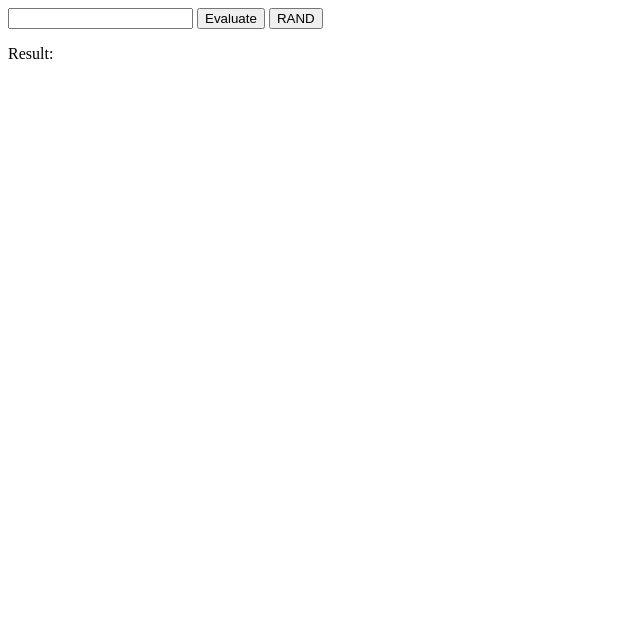
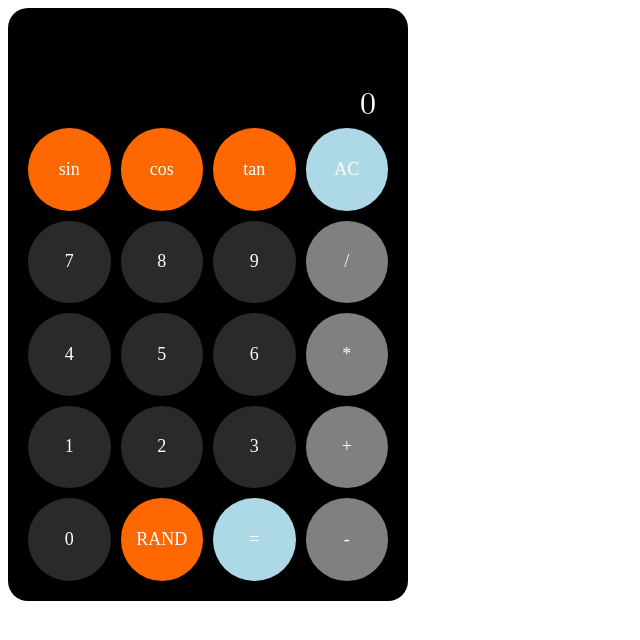
Before and after one commit to rossanmol/mathbuddy, a plain HTML site: page index.html in a window 1280 px wide. Shown: the whole page, without its empty margins (0-640 px from the left). Drawn offline with Linux system fonts and the light colour scheme.

Commit message:
add some styling, make buttons functional

```diff
--- /dev/null
+++ b/home.css
@@ -0,0 +1,73 @@
+.calculator {
+  width: 400px;
+  background-color: black;
+  color: #fff;
+  padding: 20px;
+  box-sizing: border-box;
+  border-radius: 20px;
+}
+
+.calculator-screen {
+  height: 100px;
+  display: flex;
+  justify-content: end;
+  align-items: end;
+  flex-direction: column;
+  padding: 4px 10px;
+  box-sizing: border-box;
+}
+
+input {
+  color: #fff;
+  font-size: 32px;
+  font-family: math;
+  text-align: right;
+}
+
+.calculator-keys {
+  display: grid;
+  grid-template-columns: 1fr 1fr 1fr 1fr;
+  gap: 10px;
+}
+
+.calculator-keys button {
+  border-radius: 50%;
+  aspect-ratio: 1 / 1;
+  background-color: #2a2a2a;
+  color: #fff;
+  font-size: 18px;
+}
+
+.calculator-keys button:hover {
+  filter: brightness(1.1);
+}
+
+.calculator-keys button:active:hover {
+  transform: scale(0.9);
+}
+
+.calculator-keys .button-ac {
+  background-color: #ff6700;
+}
+
+.calculator-keys .button-orange {
+  background-color: #ff6700;
+}
+
+.calculator-keys .button-special {
+  background-color: gray;
+}
+
+.calculator-keys .button-equal {
+  background-color: lightblue;
+}
+
+.calculator-keys .button-ac {
+  background-color: lightblue;
+}
+
+.calculator-keys .span-2 {
+  aspect-ratio: 2 / 1;
+  grid-column: span 2;
+  border-radius: 150px;
+}
--- a/index.html
+++ b/index.html
@@ -4,18 +4,106 @@
     <meta charset="UTF-8" />
     <meta name="viewport" content="width=device-width, initial-scale=1.0" />
     <title>Math Buddy - Truly yours, forever.</title>
+    <link href="./reset.css" rel="stylesheet" />
+    <link href="./home.css" rel="stylesheet" />
   </head>
   <body>
-    <input type="text" id="expression" oninput="evaluateExpression()" />
-    <p id="error-message" style="display: none; color: red">
-      Invalid Expression!
-    </p>
-    <button onclick="evaluateExpression(false)">Evaluate</button>
+    <div class="calculator">
+      <div class="calculator-screen">
+        <p id="calculator-error" style="display: none; color: red">
+          Invalid Expression!
+        </p>
+        <input
+          type="text"
+          id="result"
+          oninput="evaluateExpression()"
+          value="0"
+        />
+      </div>
 
-    <button onClick="getRandomNumber()">RAND</button>
-    <p>Result: <span id="result"></span></p>
-    <script src="eval-expression.js"></script>
-    <script src="human-to-array.js"></script>
-    <script src="ui.js"></script>
+      <div class="calculator-keys">
+        <button
+          type="button"
+          onClick="addFunction(this.innerText)"
+          class="button-orange"
+        >
+          sin
+        </button>
+        <button
+          type="button"
+          onClick="addFunction(this.innerText)"
+          class="button-orange"
+        >
+          cos
+        </button>
+        <button
+          type="button"
+          onClick="addFunction(this.innerText)"
+          class="button-orange"
+        >
+          tan
+        </button>
+        <button type="button" onClick="clearScreen()" class="button-ac">
+          AC
+        </button>
+        <button type="button" onClick="addToScreen(this.innerText)">7</button>
+        <button type="button" onClick="addToScreen(this.innerText)">8</button>
+        <button type="button" onClick="addToScreen(this.innerText)">9</button>
+        <button
+          type="button"
+          onClick="addToScreen(this.innerText)"
+          class="button-special"
+        >
+          /
+        </button>
+
+        <button type="button" onClick="addToScreen(this.innerText)">4</button>
+        <button type="button" onClick="addToScreen(this.innerText)">5</button>
+        <button type="button" onClick="addToScreen(this.innerText)">6</button>
+        <button
+          type="button"
+          onClick="addToScreen(this.innerText)"
+          class="button-special"
+        >
+          *
+        </button>
+
+        <button type="button" onClick="addToScreen(this.innerText)">1</button>
+        <button type="button" onClick="addToScreen(this.innerText)">2</button>
+        <button type="button" onClick="addToScreen(this.innerText)">3</button>
+        <button
+          type="button"
+          onClick="addToScreen(this.innerText)"
+          class="button-special"
+        >
+          +
+        </button>
+
+        <button type="button" onClick="addToScreen(this.innerText)">0</button>
+        <button
+          type="button"
+          value="RAND"
+          class="button-orange"
+          onclick="generateRandomNumber()"
+        >
+          RAND
+        </button>
+        <button class="button-equal" onclick="evaluateExpression(false)">
+          =
+        </button>
+        <button
+          type="button"
+          value="+"
+          onClick="addToScreen(this.innerText)"
+          class="button-special"
+        >
+          -
+        </button>
+      </div>
+    </div>
+
+    <script type="text/javascript" src="eval-expression.js"></script>
+    <script type="text/javascript" src="human-to-array.js"></script>
+    <script type="text/javascript" src="ui.js"></script>
   </body>
 </html>
--- /dev/null
+++ b/reset.css
@@ -0,0 +1,15 @@
+button {
+  background-color: transparent;
+  border-width: 0;
+  font-family: inherit;
+  font-size: inherit;
+  font-style: inherit;
+  font-weight: inherit;
+  line-height: inherit;
+  padding: 0;
+}
+
+input {
+  background-color: transparent;
+  border: unset;
+}
--- a/ui.js
+++ b/ui.js
@@ -1,23 +1,26 @@
 function evaluateExpression(isSilent = true) {
-  const expression = document.getElementById("expression").value;
-  const lastText = document.getElementById("result").innerText;
-  const errorMessage = document.getElementById("error-message");
+  const lastText = document.getElementById("result").value;
+  const errorMessage = document.getElementById("calculator-error");
 
   // extractVaues will convert an expression such as (2+3)+2 to [[2, "+", "3"], "+", 2]
   // this will allow us to understand human written expression in a way that we can evaluate it easier
   const values = extractValues(
-    expression,
+    lastText,
     lastText.length ? parseFloat(lastText) : 0
   );
 
   try {
+    console.log(operators, values);
+    if (operators.includes(values[values.length])) {
+      throw new Error("Invalid expression");
+    }
     // evalExpression will take the array of values and evaluate the expression
     const answer = evalExpression(values);
 
     // If evalExpression doesn't throw an error, we can hide the error message
     errorMessage.style.display = "none";
     if (!isSilent) {
-      document.getElementById("result").innerText = answer;
+      document.getElementById("result").value = answer;
     }
     return answer;
   } catch (error) {
@@ -26,11 +29,42 @@ function evaluateExpression(isSilent = true) {
   }
 }
 
-async function getRandomNumber() {
+async function generateRandomNumber() {
   const x = await fetch(
     "https://www.random.org/integers/?num=1&min=1&max=100&col=1&base=10&format=plain"
   );
 
   const text = await x.text();
-  document.getElementById("expression").value = text;
+  document.getElementById("result").value = text;
 }
+
+function addToScreen(value) {
+  const currentValue = document.getElementById("result").value;
+  if (currentValue === "0") {
+    result.value = value;
+    evaluateExpression();
+    return;
+  }
+
+  result.value += value;
+  evaluateExpression();
+}
+
+function clearScreen() {
+  document.getElementById("result").value = "0";
+  evaluateExpression();
+}
+
+function addFunction(fnName) {
+  const value = prompt(`Give me a number for ${fnName}`);
+  const number = parseFloat(value);
+
+  console.log("wow number", number);
+  if (isNaN(number)) {
+    return;
+  }
+
+  console.log(number, "number");
+
+  addToScreen(`${fnName}(${number})`);
+}
```
